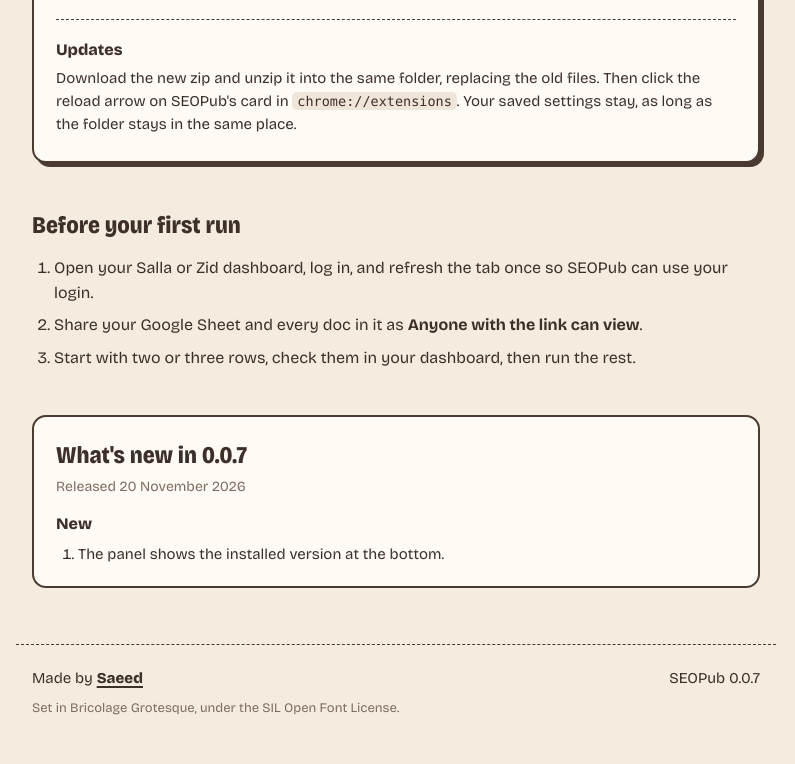
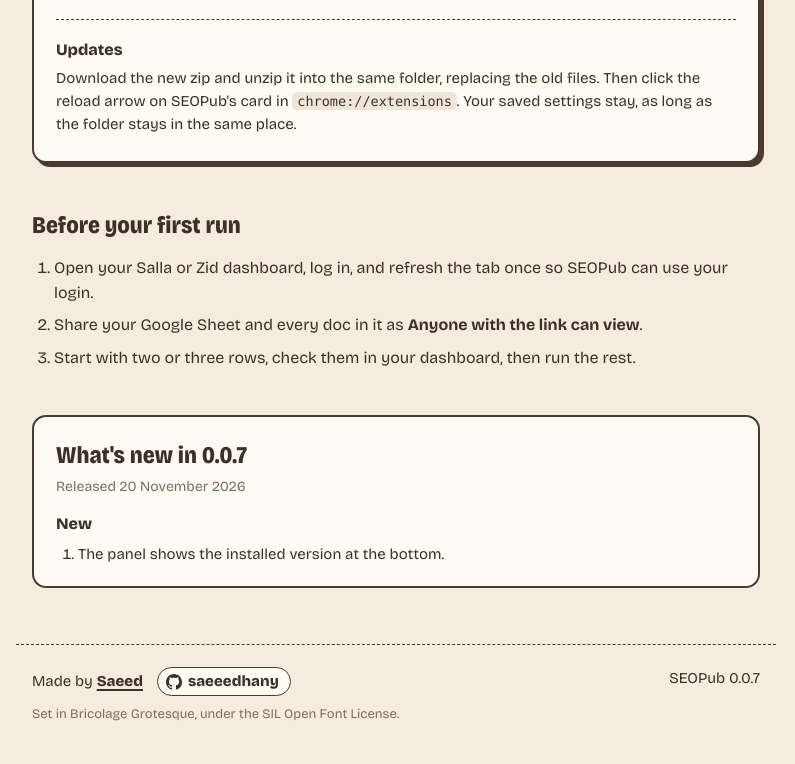
Before and after one commit to saeeedhany/seopub, a plain HTML site: page index.html in a window 1280 px wide. Shown: the part 953-1717 px from the top of the page, without its empty margins (244-1039 px from the left). Drawn offline with Linux system fonts and the light colour scheme; no server answers.

Commit message:
GitHub link in footer

```diff
--- a/index.html
+++ b/index.html
@@ -285,6 +285,21 @@ footer {
   text-underline-offset: 3px;
 }
 .made a:hover { background: var(--honey); }
+.who { display: flex; flex-wrap: wrap; align-items: center; gap: 6px 14px; }
+.gh {
+  display: inline-flex;
+  align-items: center;
+  gap: 6px;
+  text-decoration: none;
+  font-weight: 700;
+  color: var(--ink);
+  background: var(--paper);
+  border: 1.5px solid var(--edge);
+  border-radius: 999px;
+  padding: 2px 11px 2px 8px;
+}
+.gh:hover { background: var(--honey); }
+.gh svg { width: 16px; height: 16px; fill: currentColor; }
 .credit { margin-top: 8px; font-size: 13px; }
 
 @media (max-width: 480px) {
@@ -372,7 +387,13 @@ footer {
 </main>
 
 <footer>
-  <div class="made"><span>Made by <a href="https://saeed.cool">Saeed</a></span><span>SEOPub 0.0.7</span></div>
+  <div class="made">
+    <span class="who">
+      <span>Made by <a href="https://saeed.cool">Saeed</a></span>
+      <a class="gh" href="https://github.com/saeeedhany" aria-label="Saeed on GitHub"><svg viewBox="0 0 16 16" aria-hidden="true"><path d="M8 0C3.58 0 0 3.58 0 8c0 3.54 2.29 6.53 5.47 7.59.4.07.55-.17.55-.38 0-.19-.01-.82-.01-1.49-2.01.37-2.53-.49-2.69-.94-.09-.23-.48-.94-.82-1.13-.28-.15-.68-.52-.01-.53.63-.01 1.08.58 1.23.82.72 1.21 1.87.87 2.33.66.07-.52.28-.87.51-1.07-1.78-.2-3.64-.89-3.64-3.95 0-.87.31-1.59.82-2.15-.08-.2-.36-1.02.08-2.12 0 0 .67-.21 2.2.82.64-.18 1.32-.27 2-.27.68 0 1.36.09 2 .27 1.53-1.04 2.2-.82 2.2-.82.44 1.1.16 1.92.08 2.12.51.56.82 1.27.82 2.15 0 3.07-1.87 3.75-3.65 3.95.29.25.54.73.54 1.48 0 1.07-.01 1.93-.01 2.2 0 .21.15.46.55.38A8.013 8.013 0 0016 8c0-4.42-3.58-8-8-8z"/></svg>saeeedhany</a>
+    </span>
+    <span>SEOPub 0.0.7</span>
+  </div>
   <p class="credit">Set in Bricolage Grotesque, under the SIL Open Font License.</p>
 </footer>
 
```
